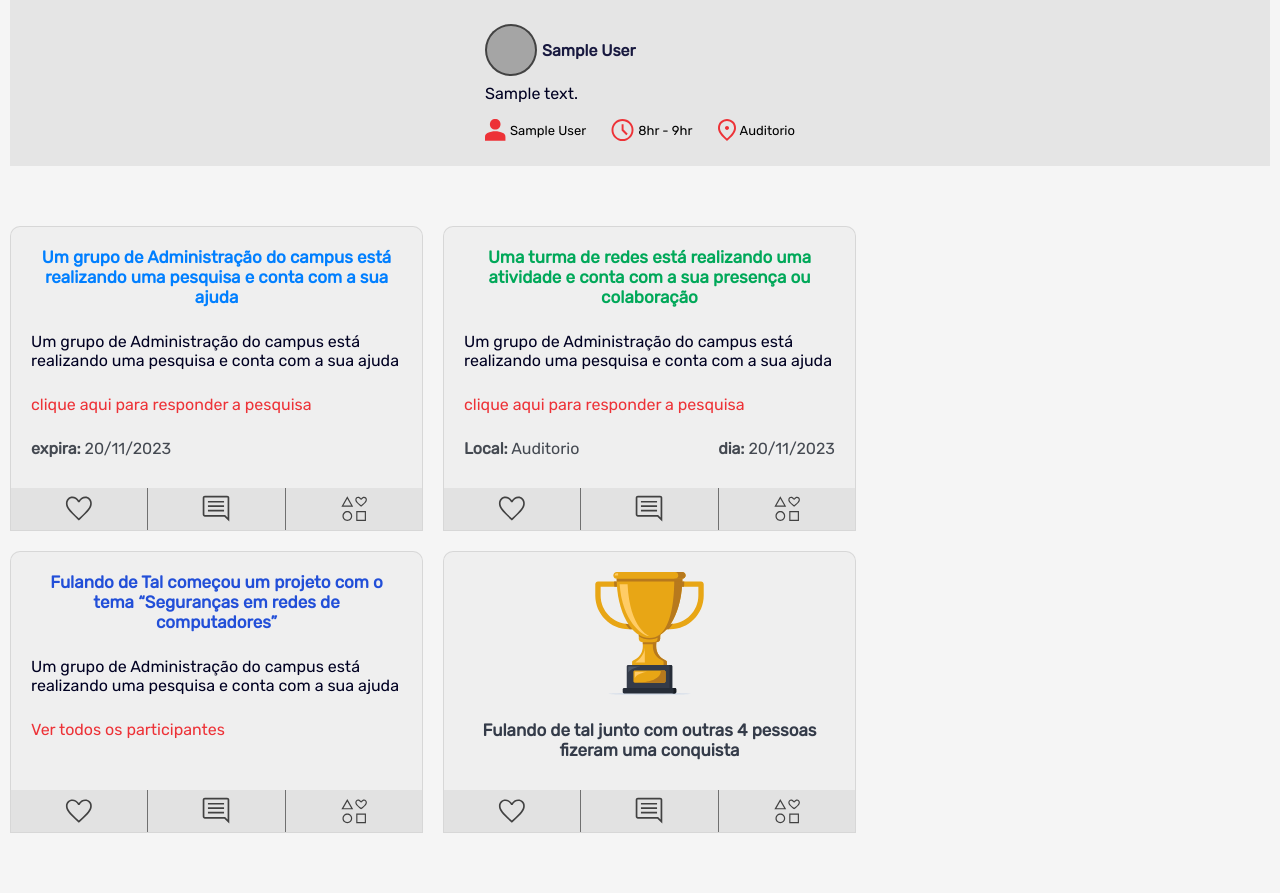
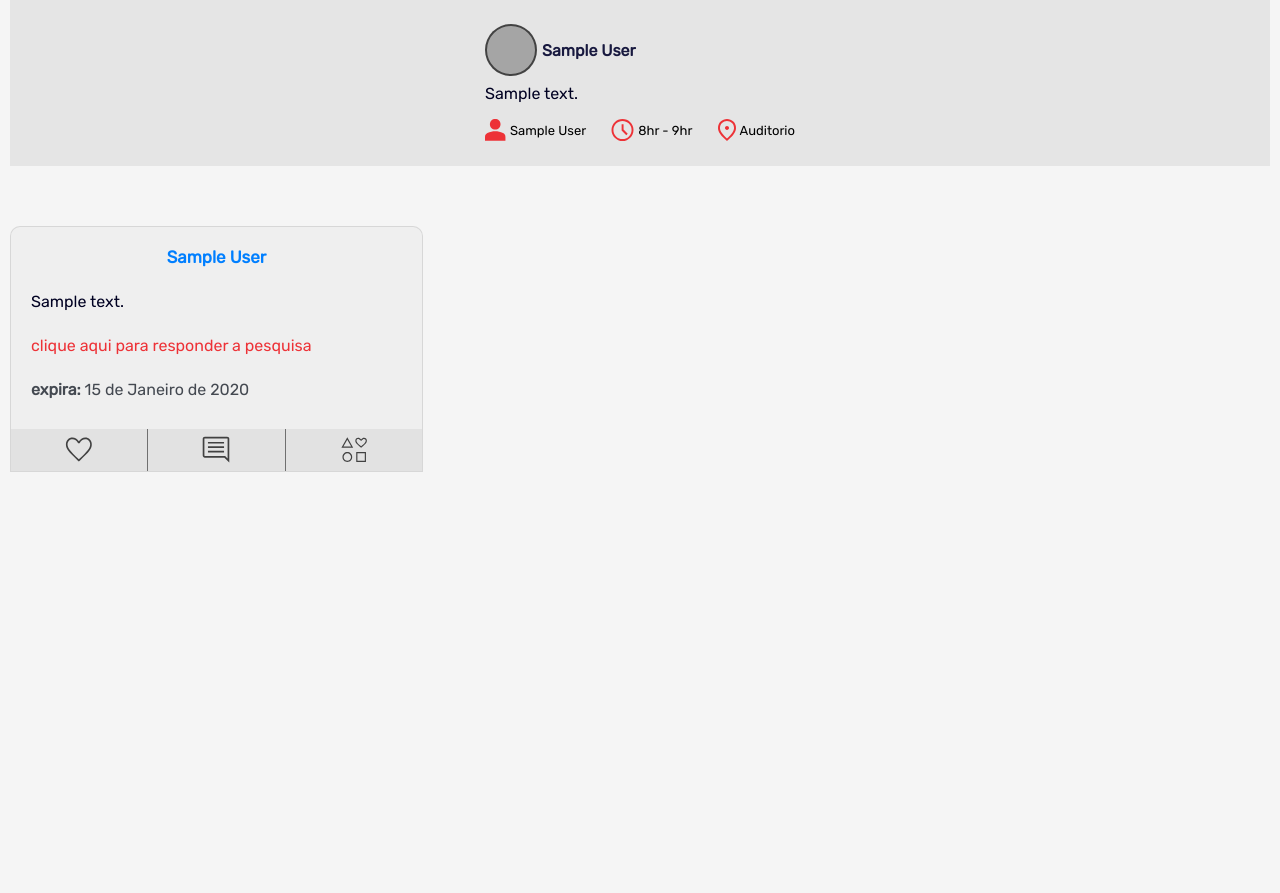
Before and after one commit to marcelo-py/CampusBroadcast, a Django app: page /accounts/ in a window 1280 px wide. Shown: the part 791-1684 px from the top of the page. After the commit the page ends 1263 px from the top, so only its background shows below. Run offline with Django 4.2, Linux system fonts and the light colour scheme; tables that the repository leaves empty hold one stand-in row (values such as "Sample post"); grey boxes marked "Sample" are stand-in pictures.

Commit message:
integrando bd com jinja

```diff
--- a/accounts/models.py
+++ b/accounts/models.py
@@ -114,7 +114,7 @@ class AtividadeAlunos(models.Model):
     descricao = models.TextField()
     local = models.CharField(max_length=25, null=True, blank=True)
     membros = models.ManyToManyField(CustomUser, related_name='membros_atividades', blank=True)
-    data_expira = models.DateField()
+    data_expira = models.DateField(null=True, blank=True)
     data_apresentacao = models.DateTimeField(null=True, blank=True)
     link = models.URLField(max_length=210, null=True, blank=True)
 
--- a/accounts/templates/navigation/index.html
+++ b/accounts/templates/navigation/index.html
@@ -97,15 +97,15 @@
     <section class="sectionPostagens">
         <div class="postagens-area">
             <div class="postagens-container">
+                {%for atividade in atividades_alunos%}
+                    {%if atividade.type_publication == "search"%}
                     <article class="postagem-item">
                         <div class="details-content">
-                        <h2 class="pesquisa">Um grupo de Administração do campus
-                            está realizando uma pesquisa e conta com a sua ajuda</h2>
-                        <p>Um grupo de Administração do campus está realizando uma pesquisa
-                            e conta com a sua ajuda</p>
-                        <a href="">clique aqui para responder a pesquisa</a>
+                            <h2 class="pesquisa">{{atividade.titulo}}</h2>
+                            <p>{{atividade.descricao}}</p>
+                            <a href="{{atividade.link}}">clique aqui para responder a pesquisa</a>
                             <div class="date-local">
-                            <p><strong>expira:</strong> 20/11/2023</p>
+                                <p><strong>expira:</strong> {{atividade.data_expira}}</p>
                             </div>
                         </div>
                         <div class="widgets-actions">
@@ -120,17 +120,14 @@
                             </button>
                         </div>
                     </article>
-
+                    {%elif atividade.type_publication == "presentation"%}
                         <article class="postagem-item">
                             <div class="details-content">
-                        <h2 class="apresentacao">Uma turma de redes está realizando uma atividade e
-                            conta com a sua presença ou colaboração</h2>
-                        <p>Um grupo de Administração do campus está realizando uma pesquisa
-                            e conta com a sua ajuda</p>
-                        <a href="">clique aqui para responder a pesquisa</a>
+                                <h2 class="apresentacao">{{atividade.titulo}}</h2>
+                                <p>{{atividade.descricao}}</p>
                                 <div class="date-local">
-                            <p><strong>Local:</strong> Auditorio</p>
-                            <p><strong>dia:</strong> 20/11/2023</p>
+                                    <p><strong>Local:</strong> {{atividade.local}}</p>
+                                    <p><strong>dia:</strong> {{atividade.data_apresentacao}}</p>
                                 </div>
                             </div>
                             <div class="widgets-actions">
@@ -145,13 +142,12 @@
                                 </button>
                             </div>
                         </article>
-
+                    {%elif atividade.type_publication == "project"%}
+                        {%if atividade.project_options == "init"%}
                             <article class="postagem-item">
                                 <div class="details-content">
-                        <h2 class="projeto-ini">Fulando de Tal começou um projeto
-                            com o tema “Seguranças em redes de computadores”</h2>
-                        <p>Um grupo de Administração do campus está realizando uma pesquisa
-                            e conta com a sua ajuda</p>
+                                    <h2 class="projeto-ini">{{atividade.titulo}}</h2>
+                                    <p>{{atividade.descricao}}</p>
                                     <a href="">Ver todos os participantes</a>
                                 </div>
                                 <div class="widgets-actions">
@@ -167,10 +163,11 @@
                                 </div>
                             </article>
 
+                            {%elif atividade.project_options == "end"%}
                             <article class="postagem-item">
                                 <div class="details-content">
                                     <img src="{%static 'feed/widgets/Conqueror.svg'%}" alt="img" class="conquer-img">
-                        <h2 class="projeto-fim">Fulando de tal junto com outras 4 pessoas fizeram uma conquista</h2>
+                                    <h2 class="projeto-fim">{{atividade.titulo}}</h2>
                                 </div>
                                 <div class="widgets-actions">
                                     <button type="button">
@@ -184,6 +181,9 @@
                                     </button>
                                 </div>
                             </article>
+                        {%endif%}
+                    {%endif%}
+                {%endfor%}
             </div>
         </div>
     </section>
--- a/accounts/views.py
+++ b/accounts/views.py
@@ -1,7 +1,7 @@
 from django.contrib.auth import login, authenticate, logout
 from django.shortcuts import render, redirect
 from .forms import RegistrationForm
-from .models import Evento, DatasParaEvento, Atividade
+from .models import Evento, DatasParaEvento, Atividade, AtividadeAlunos
 from django.http import JsonResponse
 
 def register(request):
@@ -60,8 +60,10 @@ def feed_view(request):
         return JsonResponse(resposta)
 
     date_atividades = Atividade.objects.filter(data_rel=date_events_objects.first())
+    atividade_alunos = AtividadeAlunos.objects.all()
     return render(request, 'navigation/index.html', {
                                                         'evento': obj_evetntos,
                                                         'days_events': date_events_objects,
-                                                        'atividades_first_day': date_atividades
+                                                        'atividades_first_day': date_atividades,
+                                                        'atividades_alunos': atividade_alunos
                                                     })
--- a/static/feed/styles.css
+++ b/static/feed/styles.css
@@ -222,6 +222,8 @@
     display: flex;
     flex-direction: column;
     gap: 25px;
+    justify-content: space-between;
+    flex: 1;
 }
 
 .postagens-container .postagem-item h2 {
@@ -245,7 +247,7 @@
     color: #343B49;
 }
 
-.postagens-container .postagem-item>p {
+.postagens-container .details-content p {
     text-align: justify;
 }
 
@@ -279,9 +281,11 @@
     padding: 4px;
     background-color: rgb(226, 226, 226);
 }
+
 .postagem-item .widgets-actions button:hover{
     background-color: rgb(218, 218, 218);
 }
+
 .postagem-item .widgets-actions button:nth-child(2){
     border-left: 1px solid rgba(0, 0, 0, 0.503);
     border-right: 1px solid rgba(0, 0, 0, 0.503);
@@ -296,8 +300,6 @@
 
 
 
-
-
 @media(max-width: 582px) {
     .evento-principal-area .area-img-banner {
         height: 90vw;
```
Also changed, not shown: accounts/migrations/0030_alter_atividadealunos_data_expira.py (added), static/feed/widgets/comment.svg, static/feed/widgets/favorite.svg, static/feed/widgets/interests.svg. Lines whose indentation alone changed are shown as unchanged.
